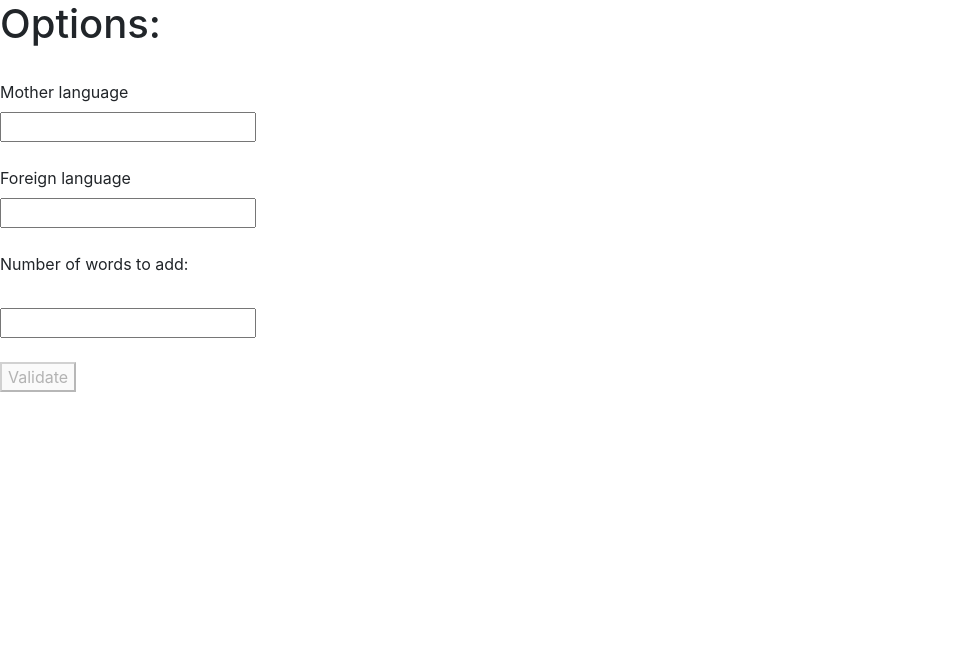
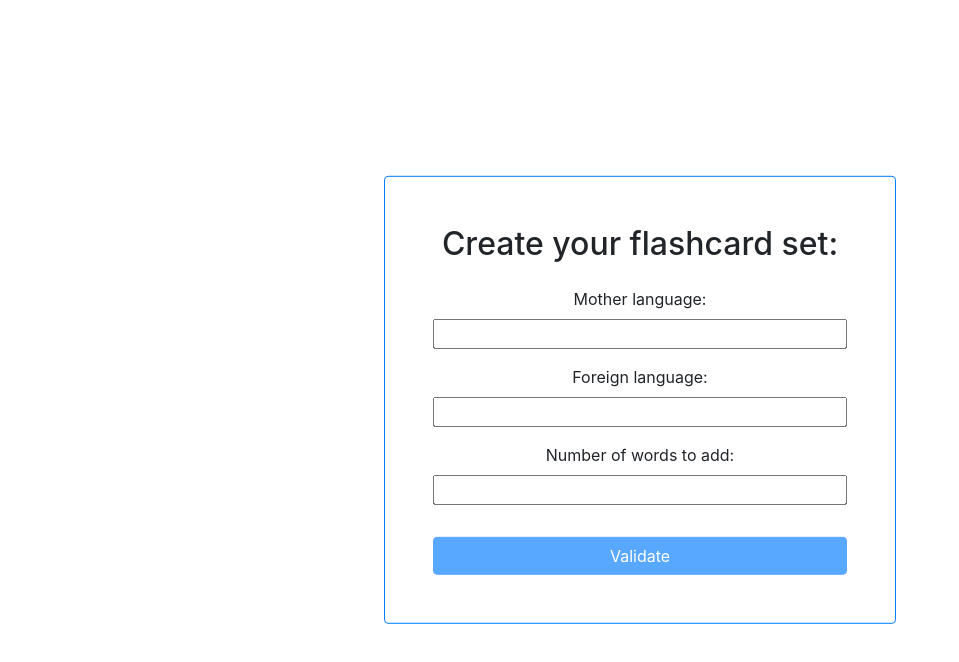
Before and after one commit to NayrPro/Flashcards, a React (Create React App) app: page / in a window 1280 px wide. Shown: the top 662 px of the page, without its empty margins (0-959 px from the left). Built offline with nearby package versions, Linux system fonts and the light colour scheme.

Commit message:
minor changes

```diff
--- a/package.json
+++ b/package.json
@@ -6,6 +6,7 @@
     "@testing-library/jest-dom": "^4.2.4",
     "@testing-library/react": "^9.5.0",
     "@testing-library/user-event": "^7.2.1",
+    "bootstrap": "^4.5.2",
     "react": "^16.13.1",
     "react-dom": "^16.13.1",
     "react-redux": "^7.2.1",
--- /dev/null
+++ b/src/components/Interface/Interface.css
@@ -0,0 +1,29 @@
+.interface{
+    position: absolute;
+    top: 50%;
+    left: 50%;
+    transform: translate(-50%,-50%);
+    width: 40%;
+    padding: 3rem;
+}
+
+.modal-list{
+    /* top: 10%;
+    left: 50%;
+    transform: translate(-10%,-50%); */
+    width: 40%;
+    padding: 3rem;
+    margin-bottom: 2rem;
+    margin-top: 2rem;
+}
+
+/* h2{
+    margin-bottom: 1rem;
+} */
+/*
+.options, h2{
+    margin-bottom: 1rem;
+} */
+input{
+    width: 100%;
+}
--- a/src/components/Interface/Interface.js
+++ b/src/components/Interface/Interface.js
@@ -1,5 +1,6 @@
 import React, {useState, useEffect} from 'react'
 import {useSelector, useDispatch} from "react-redux"
+import './Interface.css'
 
 export default function Interface() {
 
@@ -14,23 +15,24 @@ export default function Interface() {
     }, [motherLanguage, foreignLanguage, wordsNumber])
 
     return (
-        <div>
-            <h1>Options: </h1><br/>
+        <div className="card border-primary text-center interface">
+            <h2 className="d-block mb-4">Create your flashcard set: </h2>
 
-            <label htmlFor="motherLanguage">Mother language</label><br/>
-            <input name="motherLanguage" onChange={(e)=> dispatch({type: "MOTHER", payload: e.target.value})} type="text" value={motherLanguage}/>
-            <br/><br/>
-
-            <label htmlFor="foreignLanguage">Foreign language</label><br/>
-            <input name="foreignLanguage" onChange={(e)=> dispatch({type: "FOREIGN", payload: e.target.value})} type="text" value={foreignLanguage}/>
-            <br/><br/>
-
-            <label htmlFor="wordsNumber">Number of words to add: </label>
-            <br/><br/>
-            <input type="number" name="wordsNumber" onChange={(e) => dispatch({type: "NUMBER", payload: e.target.value})} value={wordsNumber}/>
-            <br/><br/>
-
-            <button disabled={disabled} onClick={() => dispatch({type: "MODAL", payload: !showModalList})}>Validate</button>
+            <div className="form-group">
+                <div className="form-group">
+                    <label htmlFor="motherLanguage">Mother language:</label>
+                    <input name="motherLanguage" onChange={(e)=> dispatch({type: "MOTHER", payload: e.target.value})} type="text" value={motherLanguage}/>
+                </div>
+                <div className="form-group">
+                    <label htmlFor="foreignLanguage">Foreign language:</label>
+                    <input name="foreignLanguage" onChange={(e)=> dispatch({type: "FOREIGN", payload: e.target.value})} type="text" value={foreignLanguage}/>
+                </div>
+                <div className="form-group">
+                    <label htmlFor="wordsNumber">Number of words to add: </label>
+                    <input type="number" name="wordsNumber" onChange={(e) => dispatch({type: "NUMBER", payload: e.target.value})} value={wordsNumber}/>
+                </div>
+            </div>
+                <input className="btn btn-primary" type="button" disabled={disabled} onClick={() => dispatch({type: "MODAL", payload: !showModalList})}value="Validate"/>
         </div>
     )
 }
--- a/src/components/Interface/ModalList.js
+++ b/src/components/Interface/ModalList.js
@@ -36,13 +36,17 @@ export default function ModalList() {
 
     const vocabForm = vocabDatas.map(elt => (
         <React.Fragment key={elt.id}>
-                <h2>Word n°{elt.id+1} </h2>
-                <label htmlFor={motherLanguage+elt.id}>{motherLanguage}</label>
-                <input ref={refs.current[elt.id].current1} type="text" name={motherLanguage+elt.id} onChange={(e) => updateVocab(elt.id,motherLanguage,e.target.value)}
-                value={elt[motherLanguage]}/>
-
-                <label htmlFor={foreignLanguage+elt.id}>{foreignLanguage}</label>
+            <div className="form-group mb-4">
+                <h2 className="text-center">Word n°{elt.id+1} :</h2>
+                <div className="form-group">
+                    <label htmlFor={motherLanguage+elt.id}>{motherLanguage}:</label>
+                    <input ref={refs.current[elt.id].current1} type="text" name={motherLanguage+elt.id} onChange={(e) => updateVocab(elt.id,motherLanguage,e.target.value)} value={elt[motherLanguage]}/>
+                </div>
+                <div className="form-group">
+                <label htmlFor={foreignLanguage+elt.id}>{foreignLanguage}:</label>
                 <input ref={refs.current[elt.id].current2} type="text" name={foreignLanguage+elt.id} onChange={(e) => updateVocab(elt.id,foreignLanguage,e.target.value)} value={elt[foreignLanguage]}/>
+                </div>
+            </div>
         </React.Fragment>
     ))
 
@@ -70,14 +74,19 @@ export default function ModalList() {
             showTest === true ?
             <Test/>
             :
-            <div>
+            <div className="container card border-dark modal-list">
                 {vocabForm}
                 <br/><br/>
-                <button onClick={() => {
-                    dispatch({type: "VOCAB", payload: vocabDatas});
-                    setShowTest(true)
-                }}
-                disabled={disabled}>Save</button>
+                <button
+                    className="btn btn-primary mb-4"
+                    onClick={() => {
+                        dispatch({type: "VOCAB", payload: vocabDatas});
+                        setShowTest(true)
+                    }}
+                    disabled={disabled}
+                >Save</button>
+                <input className="mb-4" type="button" onClick={() => window.location.reload()} id={motherLanguage}
+                 value="Reset"/>
             </div>
         }
         </React.Fragment>
--- a/src/components/Menu.js
+++ b/src/components/Menu.js
@@ -22,23 +22,24 @@ export default function Menu() {
     function scoreMessage(){
         return(
             <React.Fragment>
-                <h1>The End</h1>
-                <p>You score is {score}/{vocabDatas.length}</p>
+                <h2 className="text-center mb-4">You score is {score}/{vocabDatas.length}</h2>
+                <h2 className="mb-4">Continue?</h2>
             </React.Fragment>
         )
     }
 
     return (
-        <div>
-            {vocab.length > 0 ? <h1>Language :</h1> : scoreMessage()}
-            <button onClick={(e) => {language(e, motherLanguage)}} id={foreignLanguage}>
-                {foreignLanguage}
-            </button>
-            <br />
-            <br />
-            <button onClick={(e) => {language(e, foreignLanguage)}} id={motherLanguage}>
-                {motherLanguage}
-            </button>
+        <div className="card interface">
+            {vocab.length > 0 ? <h2 className="text-center mb-4">Choose a language to be test on :</h2> : scoreMessage()}
+            <input className="mb-4" type="button" onClick={(e) => {language(e, motherLanguage)}} id={foreignLanguage}
+                 value={foreignLanguage}/>
+
+            <input className="mb-4" type="button" onClick={(e) => {language(e, foreignLanguage)}} id={motherLanguage}
+                 value={motherLanguage}/>
+
+            <input className="mb-4" type="button" onClick={() => window.location.reload()} id={motherLanguage}
+                 value="Reset"/>
+
       </div>
     )
 }
--- a/src/components/Quizz.js
+++ b/src/components/Quizz.js
@@ -1,7 +1,10 @@
-import React from 'react'
+import React, {useState} from 'react'
 import {useSelector, useDispatch} from 'react-redux'
 
 export default function Quizz(props) {
+
+    const [showResponse, setShowResponse] = useState(false)
+
     const {word, wordInput, wordMatch, vocab, score} = useSelector(state => ({...state.wordReducer}))
 
     const dispatch = useDispatch()
@@ -14,6 +17,7 @@ export default function Quizz(props) {
     }
 
     function wordCheck() {
+          setShowResponse(false)
           dispatch({type: "WORDINPUT", payload: ""})
           scoreUpdate()
           vocab.length > 0 ? props.nextWord() : dispatch({type: "MENU", payload: "on"})
@@ -21,14 +25,27 @@ export default function Quizz(props) {
 
 
     return (
-      <div>
-        <h1>{word} {score}</h1>
-        <input type="text" name="mot" value={wordInput} onChange={(e)=> dispatch({type: "WORDINPUT", payload: e.target.value})} />
-        <br />
-        <br />
-        <button onClick={() =>  wordCheck()} id="button">
-          Valider
-        </button>
+      <div className="card interface">
+        { showResponse === true ?
+          <React.Fragment>
+            <h2 className="mb-4 text-center">{word}</h2>
+            <h2 className="mb-4">Answer:</h2>
+            <h2 className="mb-4 text-center">{wordMatch}</h2>
+            <button onClick={() =>  wordCheck()} id="button">
+              Next word
+            </button>
+          </React.Fragment>
+          :
+          <React.Fragment>
+            <h2 className="mb-4 text-center">{word}</h2>
+            <input className="mb-4" type="text" name="mot" value={wordInput} onChange={(e)=> dispatch({type: "WORDINPUT", payload: e.target.value})} />
+            <br />
+            <br />
+            <button onClick={() =>  setShowResponse(true)} id="button">
+              Validate
+            </button>
+          </React.Fragment>
+        }
       </div>
     )
 }
```
Also changed, not shown: 1 other file (tests, documents, lock files or other folders).
